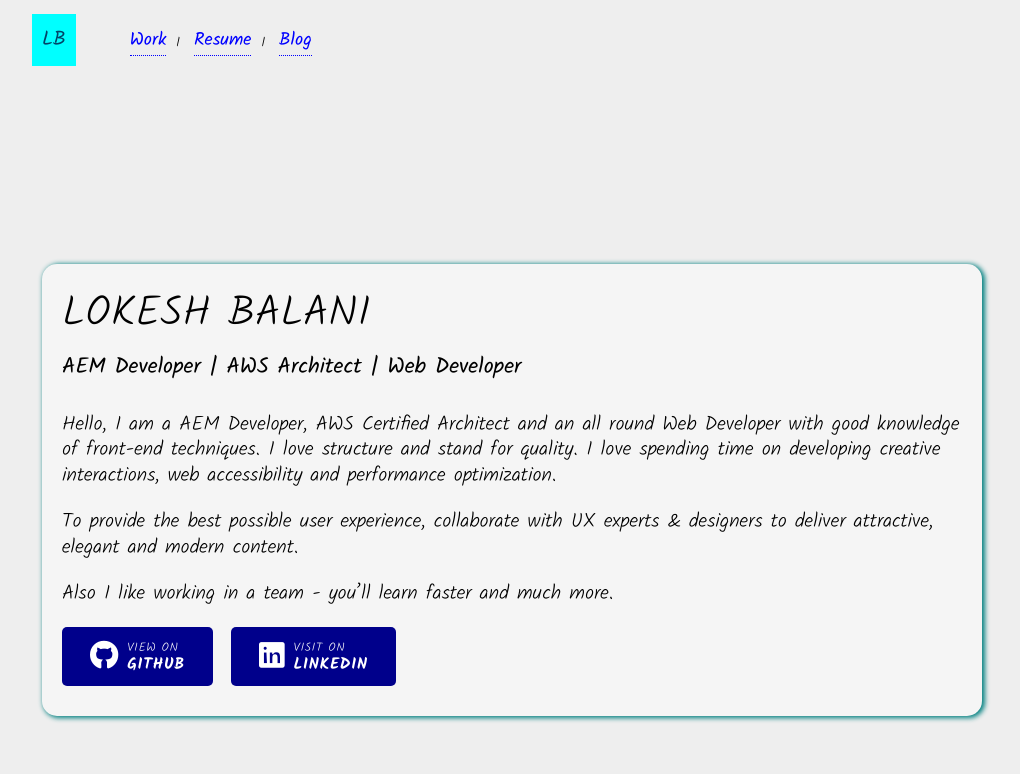
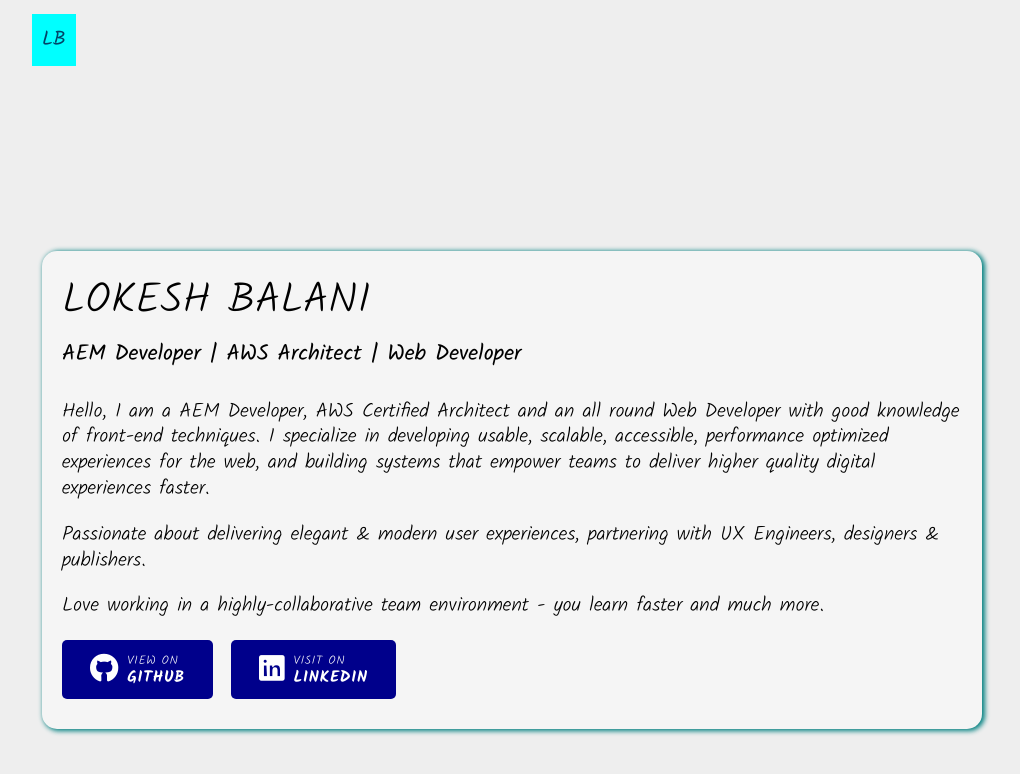
Before and after one commit to lokeshbalani/lokeshbalani.github.io, a Jekyll site: the page built from index.html, in a window 1280 px wide. Shown: the top 774 px of the page, without its empty margins (128-1148 px from the left). Built offline with Jekyll 4.4.1, drawn with Linux system fonts in a browser that asks for light colours; nearby versions of some CDN libraries.

Commit message:
Updated homepage

```diff
--- a/_layouts/generic.html
+++ b/_layouts/generic.html
@@ -22,9 +22,6 @@
         <nav class="pri-nav">
             <ul class="no-bullets">
                 <li><a class="logo" href="/">LB</a></li>
-                <li><a class="work" href="/work">Work</a></li>
-                <li><a class="resume" href="/resume">Resume</a></li>
-                <li><a class="blog" href="/blog">Blog</a></li>
             </ul>
         </nav>
     </header>
--- a/index.html
+++ b/index.html
@@ -8,9 +8,9 @@ pageclass: hp
 	<div class="about">
 		<h1>LOKESH BALANI</h1>
 		<h2 class="tag">AEM Developer | AWS Architect | Web Developer</h2>
-		<p>Hello, I am a AEM Developer, AWS Certified Architect and an all round Web Developer with good knowledge of front-end techniques. I love structure and stand for quality. I love spending time on developing creative interactions, web accessibility and performance optimization.</p>
-		<p>To provide the best possible user experience, collaborate with UX experts & designers to deliver attractive, elegant and modern content.</p>
-		<p>Also I like working in a team - you’ll learn faster and much more.</p>
+		<p>Hello, I am a AEM Developer, AWS Certified Architect and an all round Web Developer with good knowledge of front-end techniques. I specialize in developing usable, scalable, accessible, performance optimized experiences for the web, and building systems that empower teams to deliver higher quality digital experiences faster. </p>
+		<p>Passionate about delivering elegant & modern user experiences, partnering with UX Engineers, designers & publishers.</p>
+		<p>Love working in a highly-collaborative team environment - you learn faster and much more.</p>
 	</div>
 
 	<div class="sshare">
```
